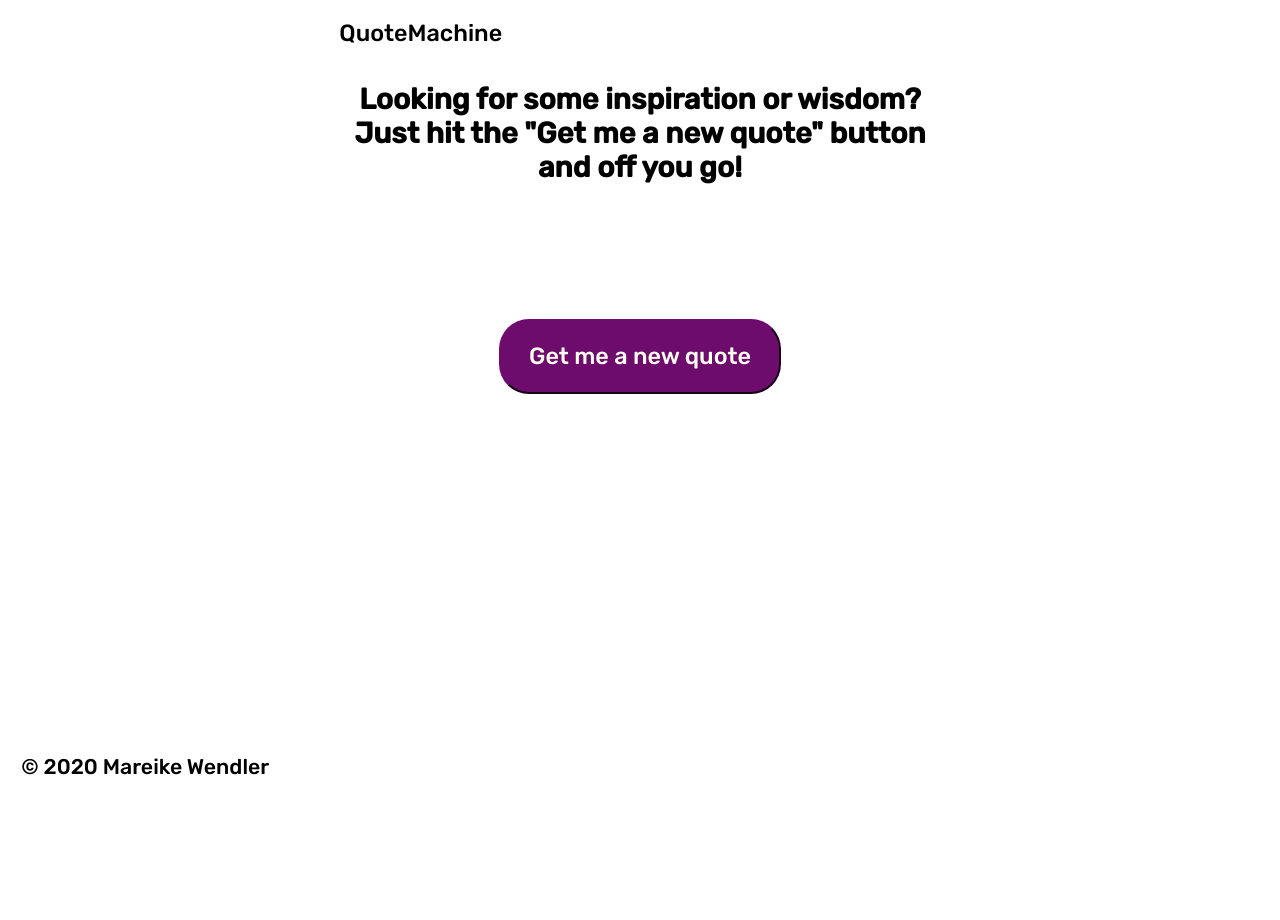
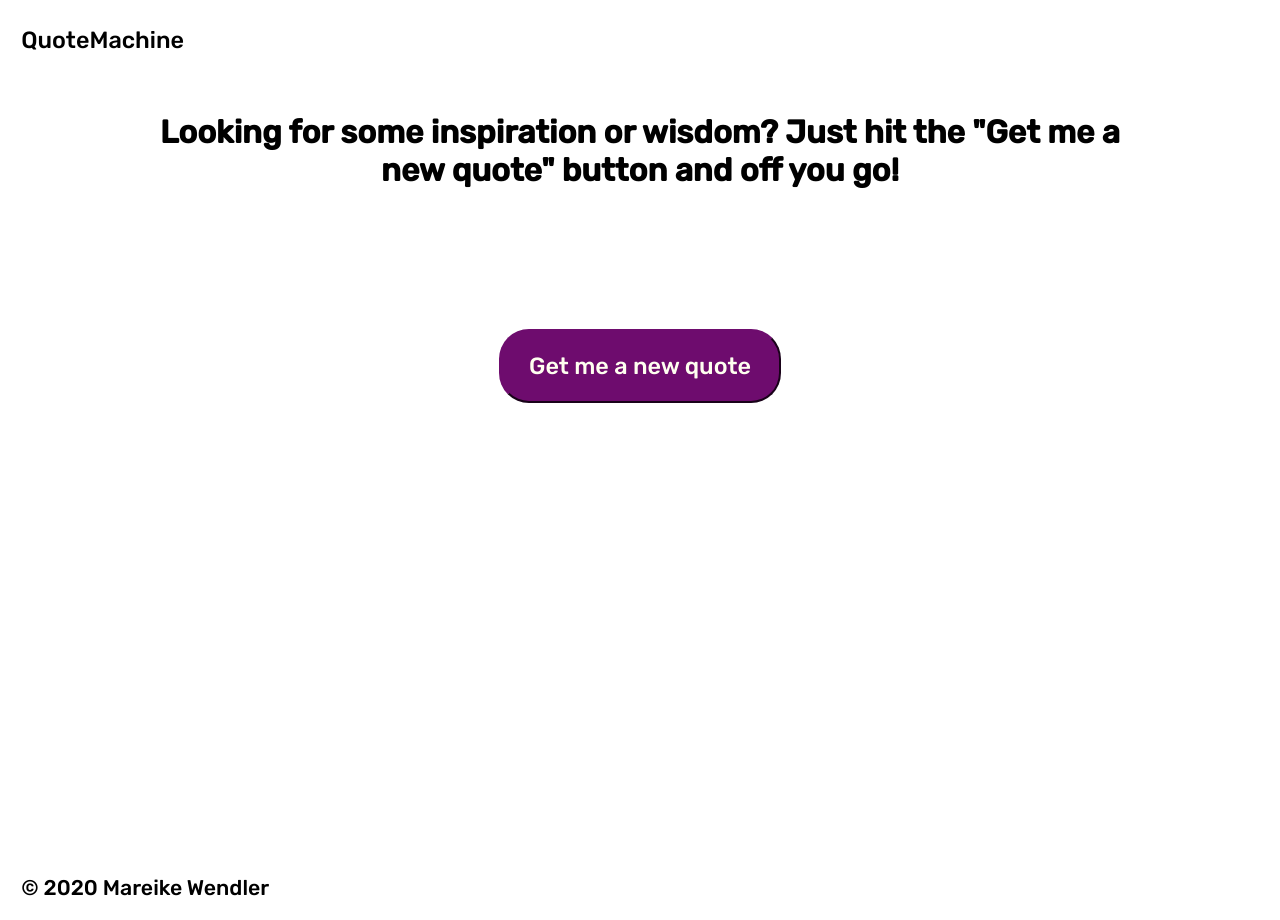
Before and after one commit to MareikeW/quote-machine, a plain HTML site: page index.html in a window 1280 px wide. Before the commit the page ends 800 px from the top, so only its background shows below. Drawn offline with Linux system fonts and the light colour scheme; a web font is replaced by a local one.

Commit message:
Layoutmaße neu

```diff
--- a/index.html
+++ b/index.html
@@ -11,9 +11,10 @@
     <header>
         <div>QuoteMachine</div>
     </header>
-    <h1>Looking for some inspiration or wisdom? Just hit the "Get me a new quote" button and off you go!</h1>
+
 
     <main>
+        <h1>Looking for some inspiration or wisdom? Just hit the "Get me a new quote" button and off you go!</h1>
         <div id="quote__container">
 
         </div>
--- a/quotes.css
+++ b/quotes.css
@@ -4,19 +4,27 @@
     margin: 0;
     padding: 0;
     box-sizing: border-box;
-    margin-bottom: 1.5em;
     font-family: 'Rubik', sans-serif;
     font-size: 1.1em;
 }
 
-body {
-    padding: 1em;
-    margin: 0 10%;
+header {
+    margin: 1.2em 0;
+    height: 40px;
+    text-align: center;
 }
 
 h1 {
     font-size: 1.5em;
     text-align: center;
+}
+
+main {
+    min-height: calc(100vh - 60px);
+}
+
+main > * {
+    margin: 1em 1.2em;
 }
 
 #quote__container {
@@ -28,6 +36,7 @@ h1 {
 
 .quote__block {
     font-family: 'Overlock', cursive;
+    margin-bottom: 1em;
 }
 
 .source {
@@ -53,21 +62,19 @@ h1 {
 }
 
 footer {
-    position: relative;
+    height: 20px;
     text-align: center;
-    margin-bottom: 0;
-    left: 0;
-    bottom: 0;
+    margin-top: 1em;
+    margin-bottom: 1.2em;
 }
 
 @media (min-width: 800px) {
-    body {
-        margin: 0 25%;
+    header, footer {
+        text-align: left;
+        padding-left: 1em;
     }
 
-    footer {
-        position: fixed;
-        bottom: 1em;
-        left: 1em;
+    main > * {
+        margin: 1.5em 4em;
     }
 }
```
